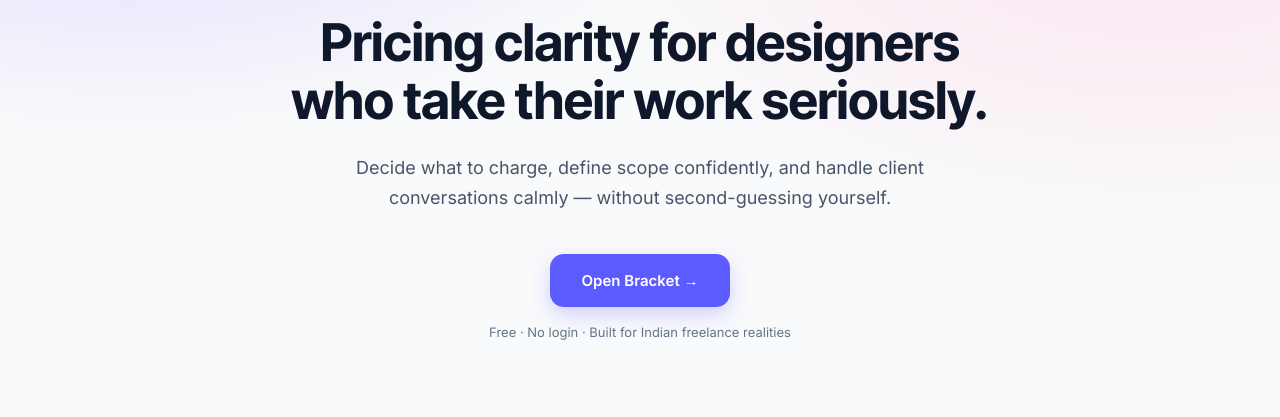
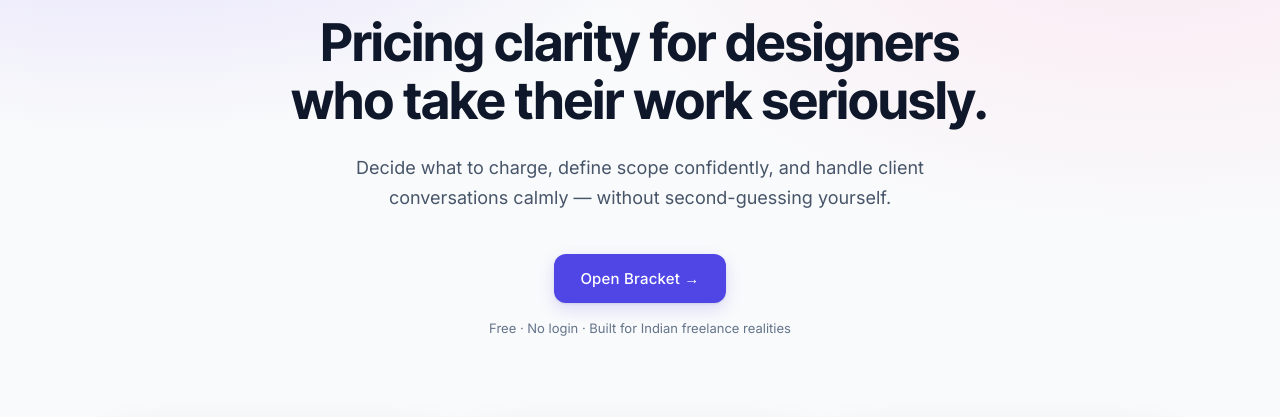
Before and after one commit to shuklasaksham/bracket, a website: page index.html in a window 1280 px wide. Shown: the part 303-720 px from the top of the page. Drawn offline with Linux system fonts and the light colour scheme.

Commit message:
Update index.html

```diff
--- a/index.html
+++ b/index.html
@@ -16,10 +16,11 @@
   --text-secondary:#475569;
   --text-muted:#64748b;
 
-  --accent:#5b5bff;
+  --accent:#4f46e5; /* muted indigo */
   --border:rgba(15,23,42,0.08);
-  --shadow-soft:0 10px 24px rgba(15,23,42,0.08);
-  --shadow-strong:0 24px 48px rgba(15,23,42,0.14);
+
+  --shadow-soft:0 1px 2px rgba(15,23,42,0.08),
+                0 6px 16px rgba(79,70,229,0.18);
 }
 
 *{box-sizing:border-box}
@@ -31,11 +32,10 @@
   color:var(--text-primary);
   line-height:1.7;
 
-  /* PREMIUM LIGHT BACKGROUND */
   background:
-    radial-gradient(1000px 500px at 10% 10%, rgba(170,150,255,0.35), transparent 60%),
-    radial-gradient(900px 500px at 90% 15%, rgba(255,170,210,0.28), transparent 65%),
-    radial-gradient(800px 420px at 50% 90%, rgba(130,190,255,0.25), transparent 60%),
+    radial-gradient(1000px 500px at 10% 10%, rgba(170,150,255,0.30), transparent 60%),
+    radial-gradient(900px 500px at 90% 15%, rgba(255,170,210,0.22), transparent 65%),
+    radial-gradient(800px 420px at 50% 90%, rgba(130,190,255,0.20), transparent 60%),
     #f9fafb;
 }
 
@@ -47,13 +47,13 @@
   padding:96px 20px;
 }
 
-/* NAVBAR */
+/* NAV */
 .navbar{
   position:sticky;
   top:0;
   z-index:10;
-  background:rgba(255,255,255,0.85);
-  backdrop-filter:blur(8px);
+  background:rgba(255,255,255,0.9);
+  backdrop-filter:blur(6px);
   border-bottom:1px solid var(--border);
 }
 
@@ -104,7 +104,7 @@
   margin:0 auto 40px;
 }
 
-/* CTA — CLEAN & CALM */
+/* CTA — CALM & EDITORIAL */
 .hero-action{
   display:flex;
   flex-direction:column;
@@ -113,21 +113,30 @@
 }
 
 .cta{
-  padding:14px 32px;
-  border-radius:14px;
+  padding:12px 26px;
+  border-radius:12px;
+
   background:var(--accent);
   color:#ffffff;
-  font-weight:600;
+
+  font-weight:500;
   font-size:15px;
+  letter-spacing:0.2px;
 
-  box-shadow:0 8px 20px rgba(91,91,255,0.25);
-  transition:transform .2s ease, box-shadow .2s ease, background .2s ease;
+  box-shadow:var(--shadow-soft);
+
+  transition:
+    transform .18s ease,
+    box-shadow .18s ease,
+    background .18s ease;
 }
 
 .cta:hover{
   transform:translateY(-1px);
-  box-shadow:0 12px 28px rgba(91,91,255,0.35);
-  background:#5252f0;
+  box-shadow:
+    0 2px 4px rgba(15,23,42,0.1),
+    0 10px 24px rgba(79,70,229,0.22);
+  background:#4338ca;
 }
 
 .micro{
@@ -135,7 +144,7 @@
   color:var(--text-muted);
 }
 
-/* PREVIEW CARDS — MATCH BG */
+/* PREVIEW CARDS */
 .preview{
   margin-top:80px;
   display:grid;
@@ -153,7 +162,7 @@
   border-radius:20px;
   padding:28px;
   border:1px solid var(--border);
-  box-shadow:var(--shadow-strong);
+  box-shadow:0 24px 48px rgba(15,23,42,0.14);
   transition:transform .3s ease, box-shadow .3s ease;
 }
 
@@ -174,7 +183,7 @@
   color:var(--text-muted);
 }
 
-/* FINAL CTA */
+/* FINAL */
 .final{
   text-align:center;
   padding:100px 20px;
```
